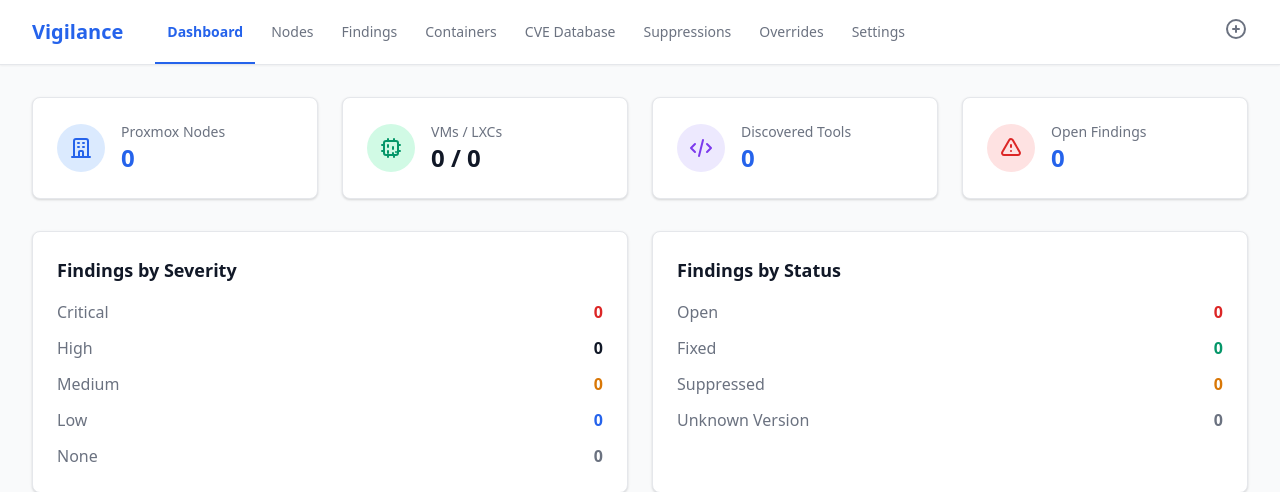
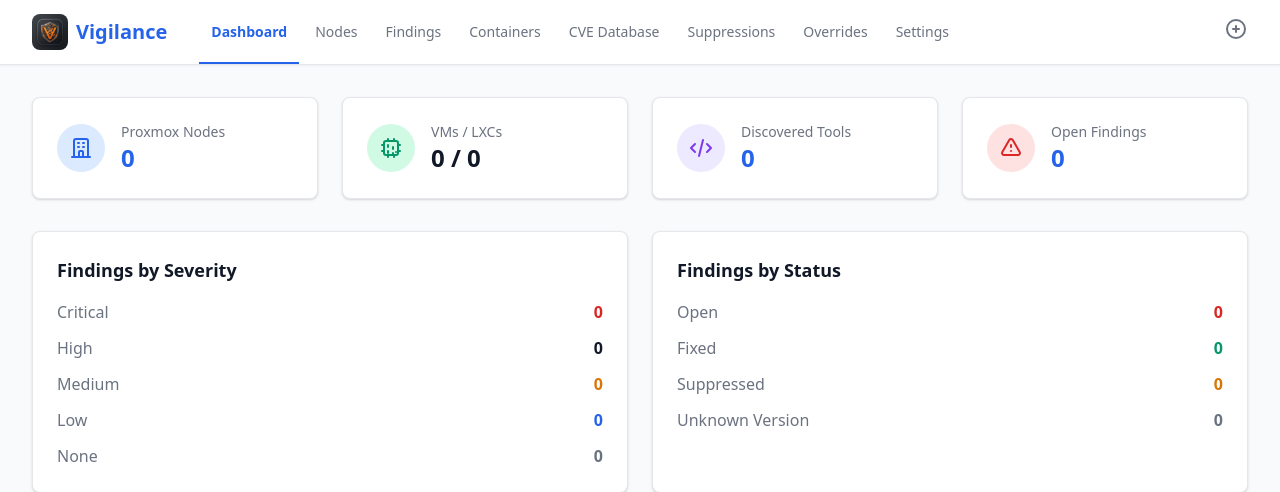
Before and after one commit to paddy73-ch/vigilance, a FastAPI app: page / in a window 1280 px wide. Shown: the top 492 px of the page. Run offline with FastAPI, Linux system fonts and the light colour scheme; data that the repository does not hold is empty; some libraries are stand-ins or nearby versions.

Commit message:
Add Vigilance logo to navigation

```diff
--- a/vigilance/web/static/css/vigilance.css
+++ b/vigilance/web/static/css/vigilance.css
@@ -1,4 +1,25 @@
 /* Vigilance Custom Styles */
+
+.brand-link {
+    align-items: center;
+    color: #2563eb;
+    display: inline-flex;
+    flex: 0 0 auto;
+    font-size: 1.25rem;
+    font-weight: 700;
+    gap: 0.5rem;
+}
+
+.brand-logo {
+    border-radius: 0.5rem;
+    height: 2.25rem;
+    object-fit: cover;
+    width: 2.25rem;
+}
+
+.dark .brand-link {
+    color: #60a5fa;
+}
 
 .nav-tabs {
     align-self: stretch;
--- a/vigilance/web/templates/base.html
+++ b/vigilance/web/templates/base.html
@@ -15,8 +15,9 @@
         <div class="max-w-7xl mx-auto px-4 sm:px-6 lg:px-8">
             <div class="flex justify-between h-16">
                 <div class="flex items-center">
-                    <a href="/" class="text-xl font-bold text-blue-600 dark:text-blue-400">
-                        Vigilance
+                    <a href="/" class="brand-link" aria-label="Vigilance dashboard">
+                        <img src="/static/images/vigilance-logo.jpeg" alt="" class="brand-logo">
+                        <span>Vigilance</span>
                     </a>
                     <div class="nav-tabs" aria-label="Main navigation">
                         <a href="/" class="nav-link{% if request.url.path == '/' %} active{% endif %}"{% if request.url.path == '/' %} aria-current="page"{% endif %}>Dashboard</a>
```
Also changed, not shown: vigilance/web/static/images/vigilance-logo.jpeg (added).
